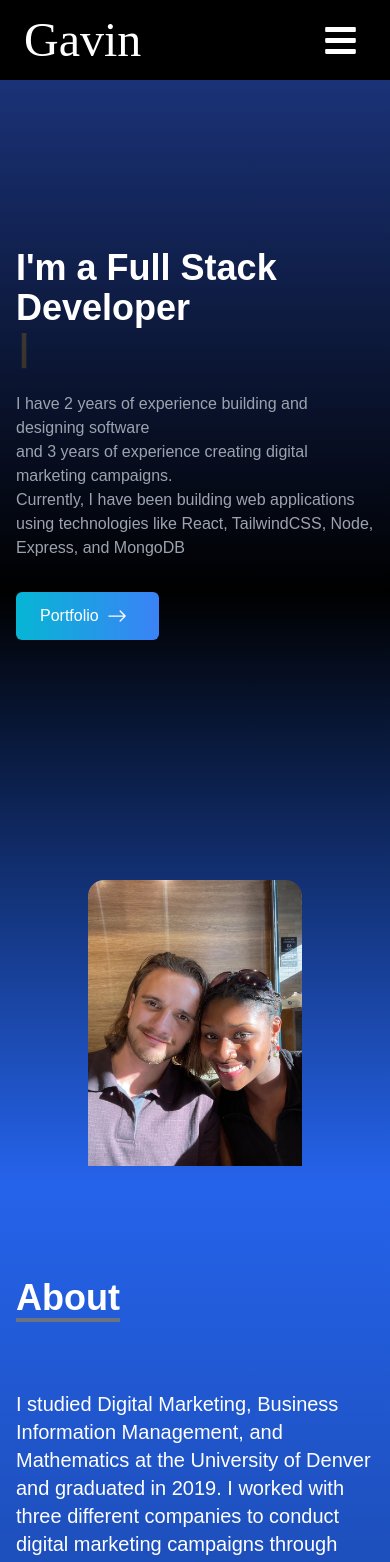
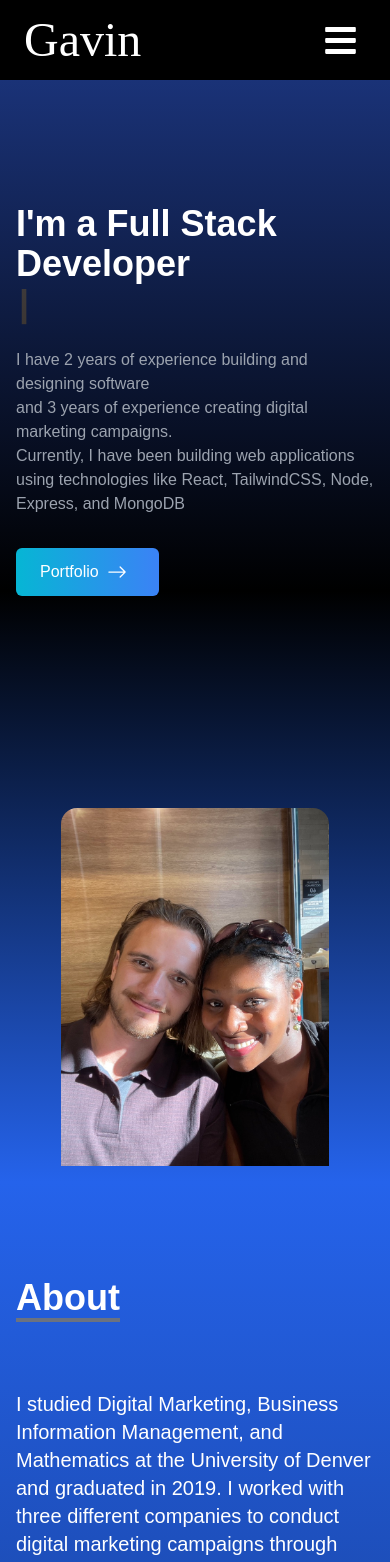
Before and after one commit to gwentzel26/react_portfolio, a React (Create React App) app in the folder react_portfolio/: page / in a window 390 px wide. Shown: the top 1562 px of the page. Built offline with nearby package versions, Linux system fonts and the light colour scheme.

Commit message:
Changed basic padding and image width on home mobile

```diff
--- a/react_portfolio/src/components/Home.jsx
+++ b/react_portfolio/src/components/Home.jsx
@@ -11,7 +11,7 @@ const Home = () => {
 
     <div
       name="Home"
-      className="h-[140vh] md:h-screen w-full bg-gradient-to-b from-blue-900 via-black to-blue-600 pt-4 sm:pt-80 md:pt-0"
+      className="h-[140vh] md:h-screen w-full bg-gradient-to-b from-blue-900 via-black to-blue-600 sm:pt-80 md:pt-0"
     >
       <div className="max-w-screen-lg mx-auto flex flex-col md:flex-row items-center space-between h-full px-4">
         <div className="flex flex-col justify-center h-full">
@@ -46,7 +46,7 @@ const Home = () => {
           <img
             src={HeroImage}
             alt="personal profile"
-            className="rounded-2xl mx-auto w-3/5 md:w-4/5 pb-4 "
+            className="rounded-2xl mx-auto w-3/4 md:w-4/5 pb-4"
           />
         </div>
       </div>
```
